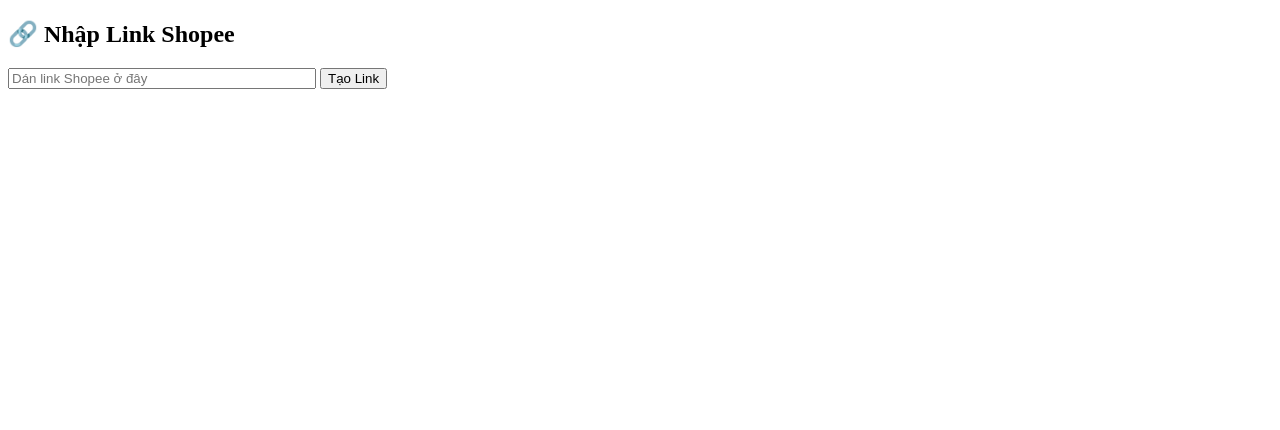
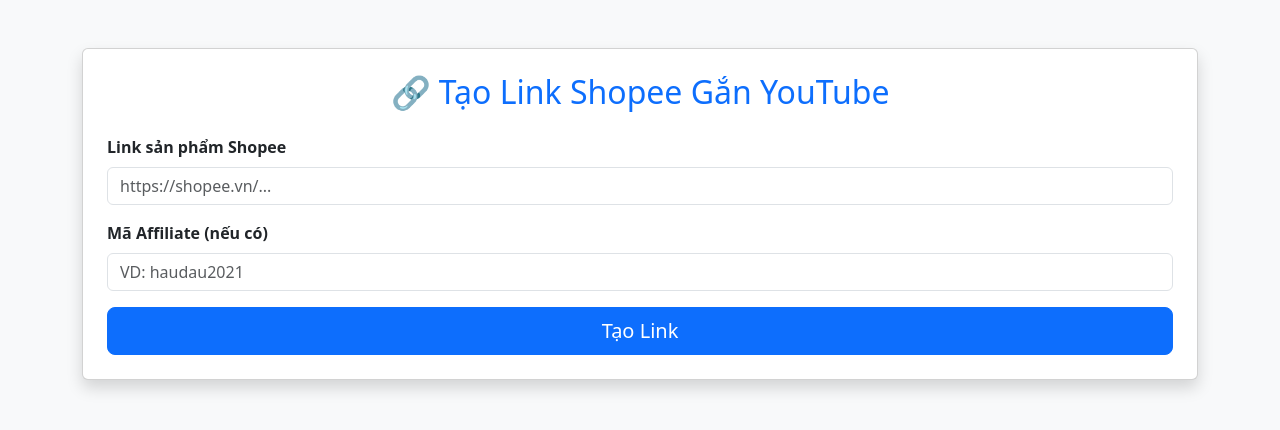
Before and after one commit to haudau2021/getlinkshope-ytb, a Flask app: page / in a window 1280 px wide. Shown: the top 430 px of the page. Run offline with Flask 3, Linux system fonts and the light colour scheme.

Commit message:
Update index.html

```diff
--- a/templates/index.html
+++ b/templates/index.html
@@ -1,13 +1,39 @@
 <!DOCTYPE html>
-<html>
+<html lang="vi">
 <head>
-    <title>Tạo Link Shopee Affiliate</title>
+    <meta charset="UTF-8">
+    <title>Tạo link Shopee cho YouTube</title>
+    <meta name="viewport" content="width=device-width, initial-scale=1">
+    <link href="https://cdn.jsdelivr.net/npm/bootstrap@5.3.3/dist/css/bootstrap.min.css" rel="stylesheet">
+    <link rel="stylesheet" href="{{ url_for('static', filename='style.css') }}">
 </head>
-<body>
-    <h2>🔗 Nhập Link Shopee</h2>
-    <form method="POST">
-        <input type="text" name="shopee_link" placeholder="Dán link Shopee ở đây" required style="width: 300px;">
-        <button type="submit">Tạo Link</button>
-    </form>
+<body class="bg-light">
+
+<div class="container mt-5">
+    <div class="card shadow p-4">
+        <h2 class="text-center mb-4 text-primary">🔗 Tạo Link Shopee Gắn YouTube</h2>
+        <form method="POST">
+            <div class="mb-3">
+                <label for="product_link" class="form-label fw-bold">Link sản phẩm Shopee</label>
+                <input type="url" class="form-control" id="product_link" name="product_link" required placeholder="https://shopee.vn/...">
+            </div>
+            <div class="mb-3">
+                <label for="affiliate_code" class="form-label fw-bold">Mã Affiliate (nếu có)</label>
+                <input type="text" class="form-control" id="affiliate_code" name="affiliate_code" placeholder="VD: haudau2021">
+            </div>
+            <div class="d-grid">
+                <button type="submit" class="btn btn-primary btn-lg">Tạo Link</button>
+            </div>
+        </form>
+        {% if generated_link %}
+        <div class="mt-4 alert alert-success">
+            <h5 class="fw-bold">✅ Link đã được tạo:</h5>
+            <input class="form-control" value="{{ generated_link }}" readonly onclick="this.select()">
+            <a href="{{ generated_link }}" target="_blank" class="btn btn-success mt-2">Truy cập link</a>
+        </div>
+        {% endif %}
+    </div>
+</div>
+
 </body>
 </html>
```
